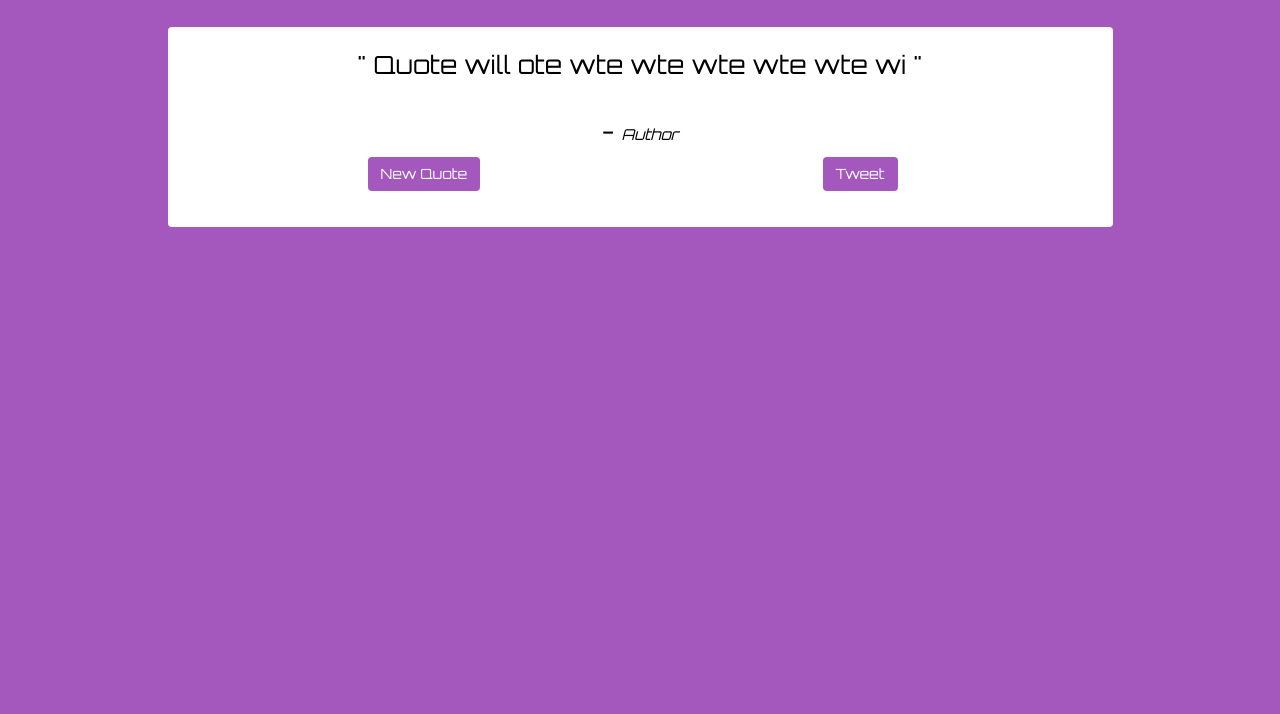
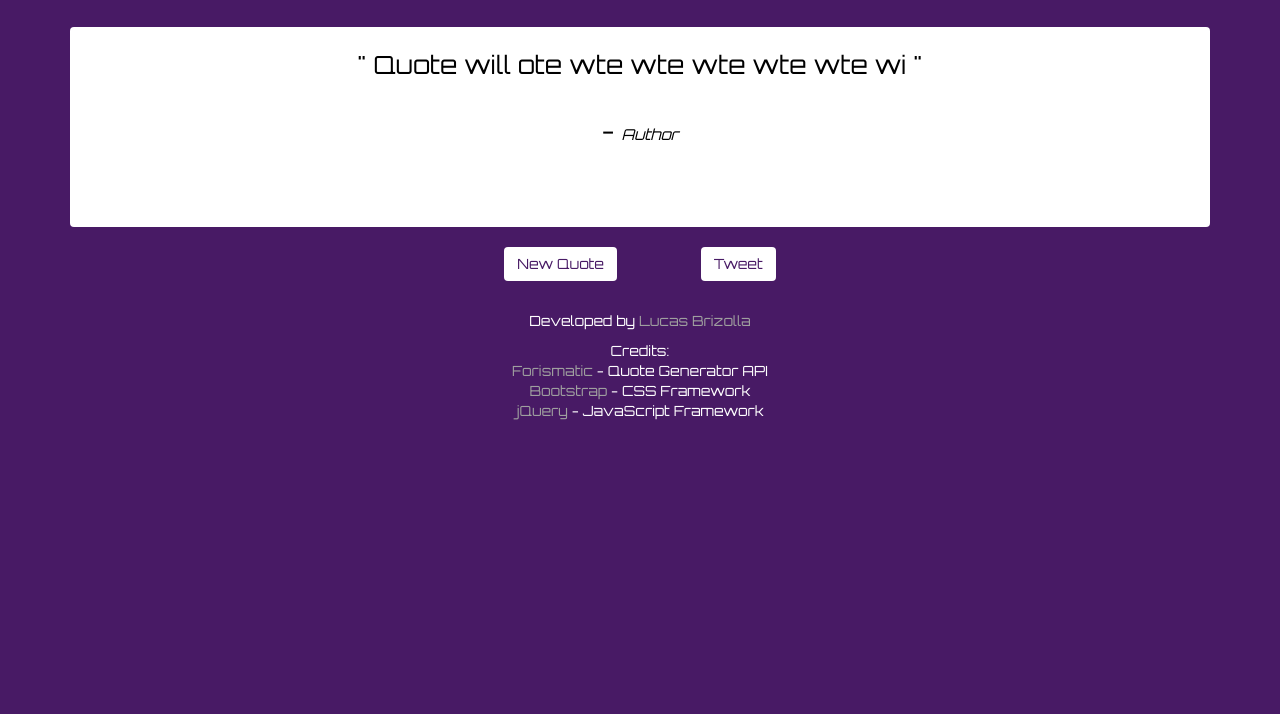
Before and after one commit to LBeLD/FCC_QuoteGenerator, a plain HTML site: page index.html in a window 1280 px wide. Shown: the part 86-800 px from the top of the page. Drawn offline with nearby package versions, Linux system fonts and the light colour scheme.

Commit message:
Added footer and butttons fix

```diff
--- a/index.html
+++ b/index.html
@@ -10,6 +10,8 @@
     <link rel="stylesheet" href="https://maxcdn.bootstrapcdn.com/font-awesome/4.4.0/css/font-awesome.min.css">
     <link rel="stylesheet" href="style.css" />
     <link href="https://fonts.googleapis.com/css?family=Orbitron" rel="stylesheet">
+    </head>
+    <link href="https://fonts.googleapis.com/css?family=Orbitron" rel="stylesheet">
     <body>
         <div class="container">
           <div class="row">
@@ -19,16 +21,16 @@
             </div>
           </div>
           <div class="row">
-        <div class="col-md-10 col-md-offset-1">
+            <div class="col-md-12">
               <div id="quoteBox">
                   <p>" <span id="quote">Quote will ote wte wte wte wte wte wi</span> "</p>
                   <p> - <span id="author">Author</span></p>
+              </div>
+            </div>
+          </div>
           <div class="buttons">
             <button id="newQuote" type="button" name="button" class="btn btn-md">New Quote</button>
             <button id="tweet" type="button" name="button" class="btn btn-md">Tweet</button>
-              </div>
-          </div>
-        </div>
           </div>
           </div>
 
@@ -38,4 +40,12 @@
         <script src="https://maxcdn.bootstrapcdn.com/bootstrap/3.3.5/js/bootstrap.min.js"></script>
         <script src="script.js"></script>
       </body>
+      <footer class="text-center">
+        <p>Developed by <a href="">Lucas Brizolla</a></p>
+        <p>Credits:<br />
+			<a target="_blank" href="http://forismatic.com/en">Forismatic </a> - Quote Generator API<br>
+			<a target="_blank" href="http://getbootstrap.com/">Bootstrap </a> - CSS Framework<br>
+			<a target="_blank" href="http://jquery.com/">jQuery</a> - JavaScript Framework<br>
+		  </p>
+      </footer>
     </html>
--- a/script.js
+++ b/script.js
@@ -30,10 +30,11 @@ $(document).ready(function(){
   getNewQuote();
   //random color picker function
   function colorChanger (){
-    var colors = ['#C63D0F','#3B3738','#FFE658','#7E8F7C','#005A31','#A8CD1B','#CBE32D','#F3FAB6','#000000','#2B2B2B','#DE1B1B','#E9E581','#4A96AD','#E44424','#67BCDB'];
+    var colors = ['#161718','#064507','#025ba1','#d52d2d','#c8bc1b','#7c1e78','#046f6f','#d0990b','#3c303e','#303c70','#9a2525','#4e3582','#416b44','#725777'];
     var randomPicker = Math.floor(Math.random()*colors.length);
     $('body').css('background-color', colors[randomPicker]);
-    $('button').css('background-color', colors[randomPicker]);
+    $('#newQuote').css('color', colors[randomPicker]);
+    $('#tweet').css('color', colors[randomPicker]);
   }
 //add button event New Quote Button handler
 $('#newQuote').on('click', getNewQuote);
--- a/style.css
+++ b/style.css
@@ -1,6 +1,6 @@
 body {
   font-family: 'Orbitron', sans-serif;
-  background-color: #a458be;
+  background-color: #481a65;
   color: #fff;
   position: relative;
 }
@@ -19,7 +19,8 @@ p{
 
 #quoteBox {
   background-color: #fff;
-  height: 200px;
+  min-height: 200px;
+  max-height: 400px;
   margin-top: 20px;
   border-radius: 4px;
 }
@@ -28,8 +29,6 @@ p{
   text-align: center;
   padding: 20px 10px 0 10px;
   font-size: 25px;
-
-
 }
 
 p > #author {
@@ -37,43 +36,32 @@ font-style: italic;
 font-size: 15px;
 }
 
-#newQuote{
-  background-color: #a458be;
-  position: absolute;
-  top: 150px;
+#newQuote,#tweet{
+  color: #481a65;
+  background-color: #fff;
+  margin: 20px 40px;
 }
 
-#tweet {
-  background-color: #a458be;
-  position: absolute;
-  top: 150px;
-  right: 30px;
+div .buttons{
+  text-align: center;
 }
 
-#newQuote {
-  margin-left: 200px;
+footer a {
+  text-decoration: none;
+  color:#9f9f9f;
 }
 
-#tweet {
-  margin-right: 200px;
+footer p{
+  color: #fff;
 }
 
 @media only screen and (max-width: 768px) {
-    #newQuote {
-        margin-left:50px;
-    }
-    #tweet{
-      margin-right: 50px;
-    }
+
     #quoteBox > p {
       font-size: 15px;
     }
     p > #author {
     font-size: 12px;
     }
-    #newQuote{
-      margin-left: 15px;
-    }
-    #tweet {
-    margin-right: 15px;
+
 }
```
Lines whose indentation alone changed are shown as unchanged.
